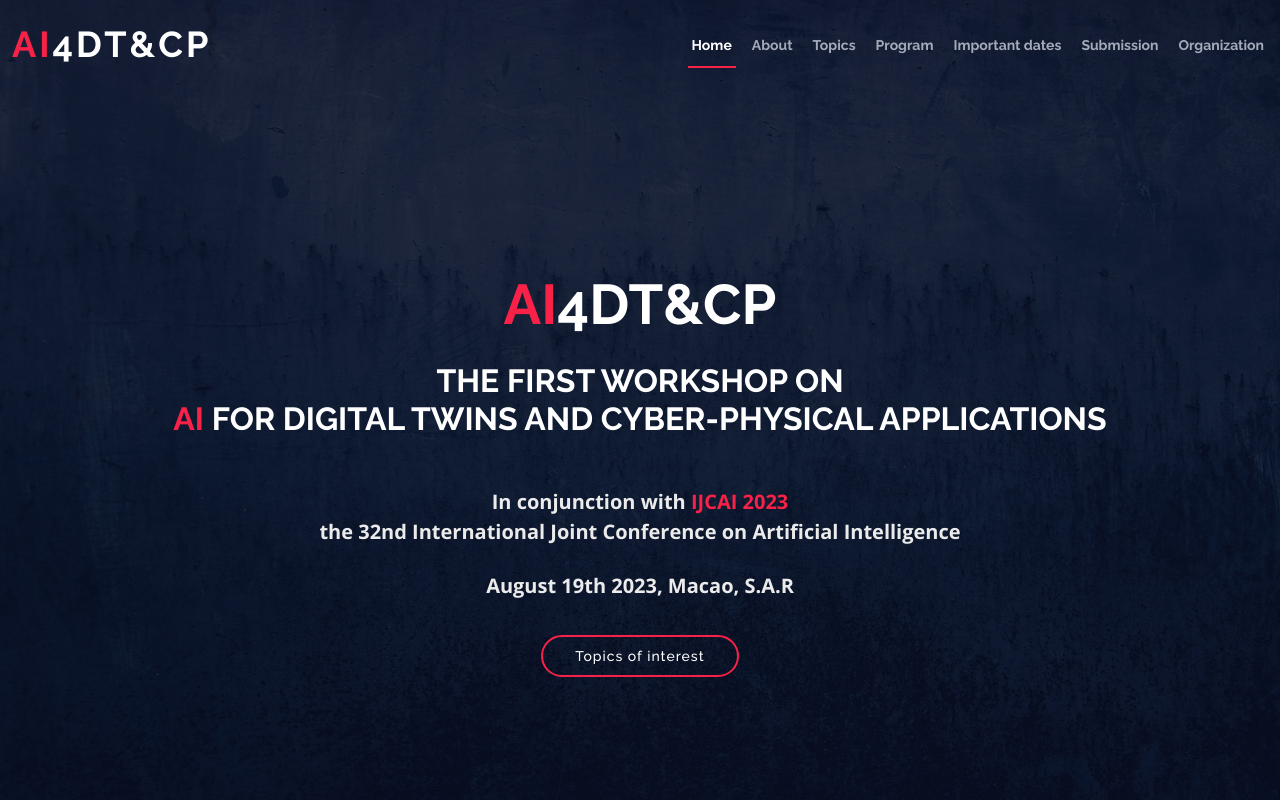
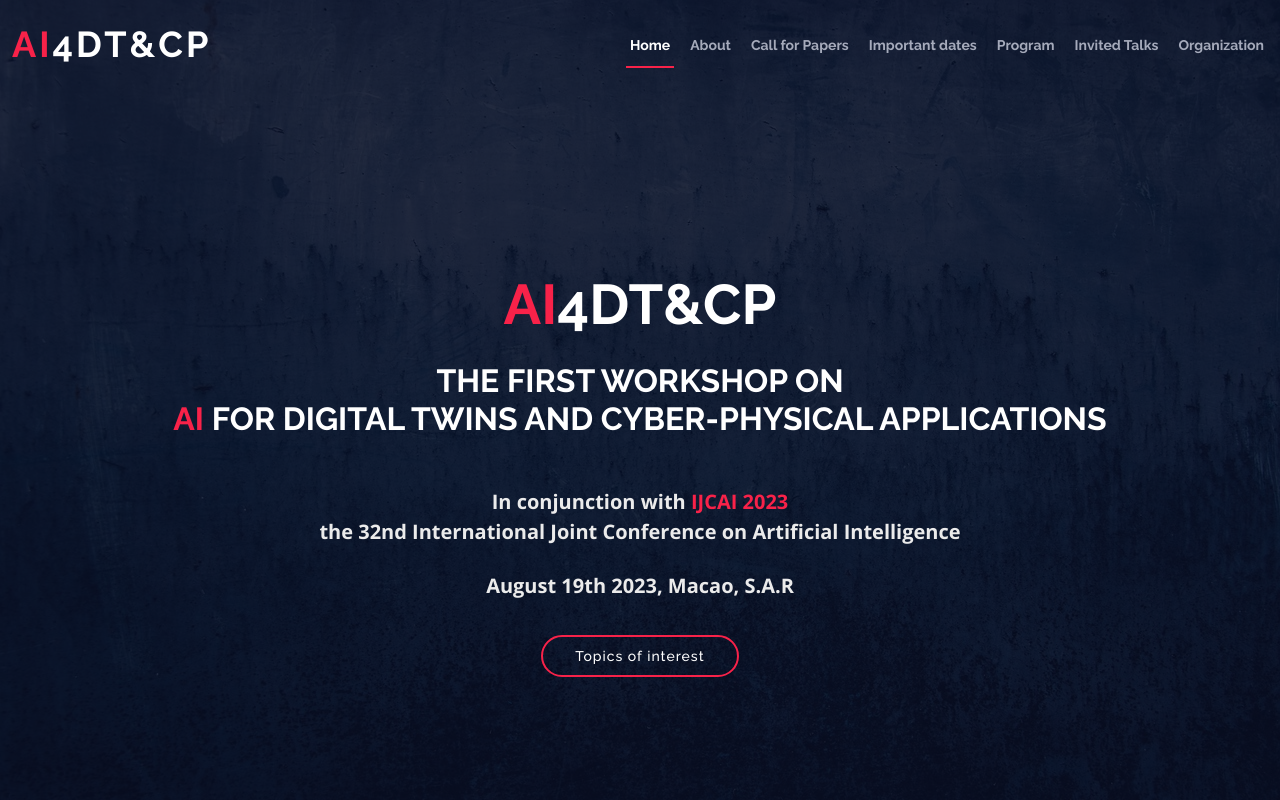
Before and after one commit to seucoin/seucoin.github.io, a plain HTML site: page workshop/index.html in a window 1280 px wide. Shown: the top 800 px of the page. Drawn offline with nearby package versions, Linux system fonts and the light colour scheme.

Commit message:
Update index.html

```diff
--- a/workshop/index.html
+++ b/workshop/index.html
@@ -5,7 +5,7 @@
   <meta charset="utf-8">
   <meta content="width=device-width, initial-scale=1.0" name="viewport">
 
-  <title>AI4DT&CP</title>
+  <title>LLM+KG</title>
   <meta content="" name="description">
   <meta content="" name="keywords">
 
@@ -51,11 +51,10 @@
         <ul>
           <li><a class="nav-link scrollto active" href="#hero">Home</a></li>
           <li><a class="nav-link scrollto" href="#aboutsec">About</a></li>
-          <li><a class="nav-link scrollto" href="#topics">Topics</a></li>
+          <li><a class="nav-link scrollto" href="#topics">Call for Papers</a></li>
+          <li><a class="nav-link scrollto" href="#impdates">Important dates</a></li>
           <li><a class="nav-link scrollto" href="#program">Program</a></li>
-
-		  <li><a class="nav-link scrollto" href="#impdates">Important dates</a></li>
-          <li><a class="nav-link scrollto" href="#submission">Submission</a></li>
+          <li><a class="nav-link scrollto" href="#submission">Invited Talks</a></li>
 		  <li><a class="nav-link scrollto" href="#organization">Organization</a></li>
 
           <!-- <li class="dropdown"><a href="#"><span>Drop Down</span> <i class="bi bi-chevron-down"></i></a>
```
